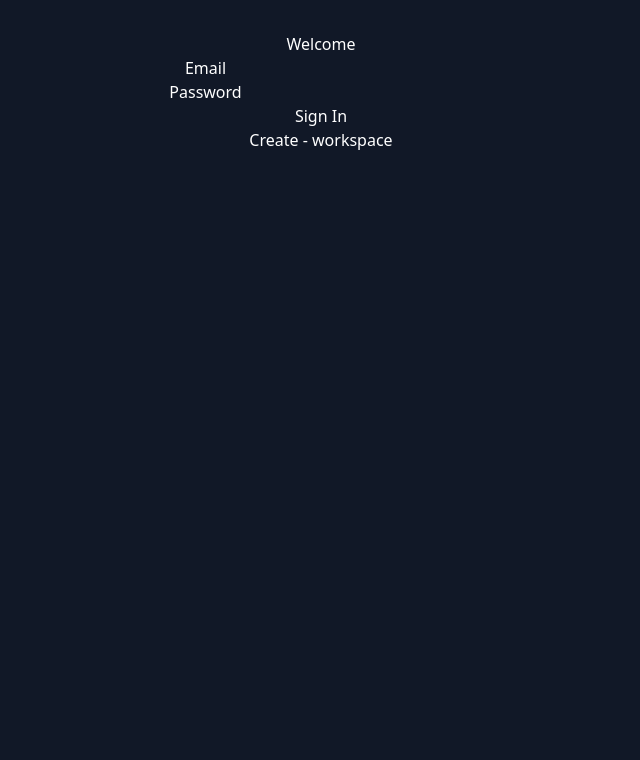
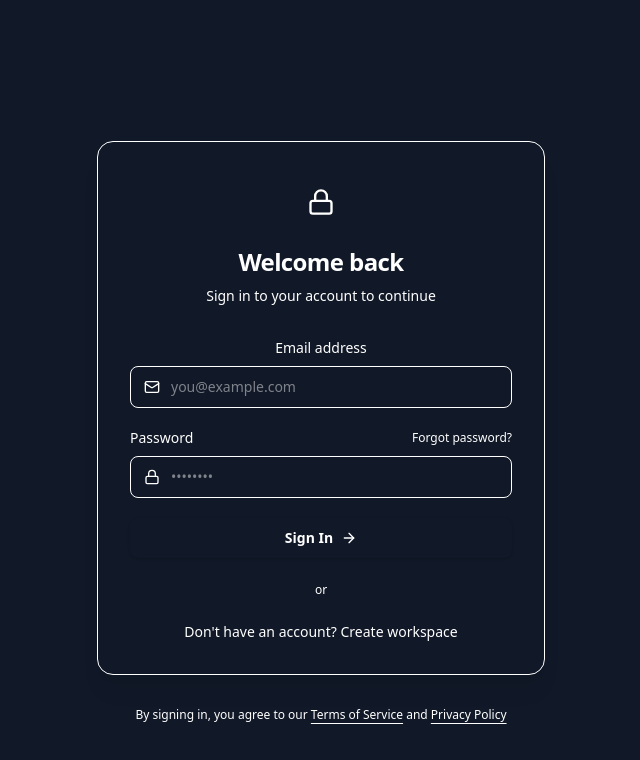
Before and after one commit to RIVINDUSANJULA/Viw, a React (Vite) app in the folder viw/: page /login in a window 1280 px wide. Shown: the top 760 px of the page, without its empty margins (319-959 px from the left). Built offline with nearby package versions, Linux system fonts and the light colour scheme.

Commit message:
Tailwind - Login

```diff
--- a/viw/package.json
+++ b/viw/package.json
@@ -12,6 +12,7 @@
   "dependencies": {
     "@supabase/supabase-js": "^2.98.0",
     "@tailwindcss/vite": "^4.2.1",
+    "lucide-react": "^0.577.0",
     "react": "^19.2.0",
     "react-dom": "^19.2.0",
     "react-router-dom": "^7.13.1",
--- a/viw/src/pages/Login.tsx
+++ b/viw/src/pages/Login.tsx
@@ -1,6 +1,43 @@
-import React, { useState } from 'react'
-import { Link, useNavigate } from 'react-router-dom';
+import React, { createContext, useContext, useEffect, useState, type ReactNode } from 'react'
+import { useNavigate } from 'react-router-dom';
 import { supabase } from '../lib/supabase';
+
+import {ArrowRight, Lock , Mail} from "lucide-react"
+
+type Theme = "light" | "dark"
+
+interface ThemeContextType {
+  theme: Theme
+  toggleTheme: () => void
+}
+
+const ThemeContext = createContext<ThemeContextType | undefined>(undefined)
+
+export function ThemeProvider({ children }: { children: ReactNode }) {
+  const [theme, setTheme] = useState<Theme>(() => {
+    const savedTheme = localStorage.getItem("app-theme") as Theme;
+    return savedTheme || "dark";
+  });
+
+  useEffect(() => {
+    document.documentElement.classList.remove("light", "dark")
+    document.documentElement.classList.add(theme)
+    localStorage.setItem("app-theme", theme)
+  }, [theme])
+
+  const toggleTheme = () => {
+    setTheme((prevTheme) => (prevTheme === "light" ? "dark" : "light"))
+  }
+
+  return <ThemeContext.Provider value={{ theme, toggleTheme }}>{children}</ThemeContext.Provider>
+}
+
+// eslint-disable-next-line react-refresh/only-export-components
+export function useTheme() {
+  const context = useContext(ThemeContext)
+  if (!context) throw new Error("useTheme must be used within a ThemeProvider")
+  return context
+}
 
 export default function Login() {
 
@@ -39,41 +76,168 @@ export default function Login() {
     setLoading(false);
   };
 
+
   return (
-    <div>
-        <div>
-            Welcome
-            {error && <div>{error}</div>}
 
-            <form onSubmit={handleLogin}>
-                <div>
-                    <label>Email</label>
+    <div className="min-h-screen w-full flex items-center justify-center bg-background p-4 transition-colors duration-300">
+      <div className="absolute inset-0 bg-[linear-gradient(to_right,var(--border)_1px,transparent_1px),linear-gradient(to_bottom,var(--border)_1px,transparent_1px)] bg-[size:4rem_4rem] opacity-30" />
+
+      <div className="relative w-full max-w-md">
+
+
+
+
+
+        <div className="rounded-2xl border border-border bg-card p-8 shadow-xl shadow-black/5 dark:shadow-black/20">
+          <div className="mb-8 text-center">
+            <div className="mx-auto mb-4 flex h-14 w-14 items-center justify-center rounded-xl bg-primary">
+              <Lock className="h-7 w-7 text-primary-foreground" />
+            </div>
+            <h1 className="text-2xl font-bold tracking-tight text-foreground">Welcome back</h1>
+            <p className="mt-2 text-sm text-muted-foreground">Sign in to your account to continue</p>
+          </div>
+
+          {error && (
+            <div className="mb-6 rounded-lg border border-destructive/20 bg-destructive/10 px-4 py-3 text-sm text-destructive">
+              {error}
+            </div>
+          )}
+
+
+
+
+          <form onSubmit={handleLogin} className="space-y-5">
+            <div className="space-y-2">
+              <label htmlFor="email" className="block text-sm font-medium text-foreground">
+                Email address
+              </label>
+              <div className="relative">
+                <div className="pointer-events-none absolute inset-y-0 left-0 flex items-center pl-3.5">
+                  <Mail className="h-4 w-4 text-muted-foreground" />
+                </div>
                 <input
+                  id="email"
                   type="email"
                   value={email}
                   onChange={(e) => setEmail(e.target.value)}
                   required
+                  placeholder="you@example.com"
+                  className="block w-full rounded-lg border border-input bg-background py-2.5 pl-10 pr-4 text-sm text-foreground placeholder:text-muted-foreground transition-colors duration-200 focus:border-ring focus:outline-none focus:ring-2 focus:ring-ring/20"
                 />
               </div>
-                <div>
-                    <label>Password</label>
+            </div>
+
+
+
+            <div className="space-y-2">
+              <div className="flex items-center justify-between">
+                <label htmlFor="password" className="block text-sm font-medium text-foreground">
+                  Password
+                </label>
+                <a
+                  href="#"
+                  className="text-xs font-medium text-muted-foreground transition-colors hover:text-foreground"
+                >
+                  Forgot password?
+                </a>
+              </div>
+              <div className="relative">
+                <div className="pointer-events-none absolute inset-y-0 left-0 flex items-center pl-3.5">
+                  <Lock className="h-4 w-4 text-muted-foreground" />
+                </div>
                 <input
+                  id="password"
                   type="password"
                   value={password}
                   onChange={(e) => setPassword(e.target.value)}
                   required
+                  placeholder="••••••••"
+                  className="block w-full rounded-lg border border-input bg-background py-2.5 pl-10 pr-4 text-sm text-foreground placeholder:text-muted-foreground transition-colors duration-200 focus:border-ring focus:outline-none focus:ring-2 focus:ring-ring/20"
                 />
               </div>
+            </div>
+
+
             <button
               type="submit"
               disabled={loading}
+              className="group relative flex w-full items-center justify-center gap-2 rounded-lg bg-primary px-4 py-2.5 text-sm font-semibold text-primary-foreground shadow-sm transition-all duration-200 hover:bg-primary/90 hover:shadow-md focus:outline-none focus:ring-2 focus:ring-ring focus:ring-offset-2 focus:ring-offset-background disabled:cursor-not-allowed disabled:opacity-60"
             >
-                    {loading ? "Signing in..." : "Sign In"}
+              {loading ? (
+                <>
+                  <svg
+                    className="h-4 w-4 animate-spin"
+                    xmlns="http://www.w3.org/2000/svg"
+                    fill="none"
+                    viewBox="0 0 24 24"
+                  >
+                    <circle
+                      className="opacity-25"
+                      cx="12"
+                      cy="12"
+                      r="10"
+                      stroke="currentColor"
+                      strokeWidth="4"
+                    />
+                    <path
+                      className="opacity-75"
+                      fill="currentColor"
+                      d="M4 12a8 8 0 018-8V0C5.373 0 0 5.373 0 12h4zm2 5.291A7.962 7.962 0 014 12H0c0 3.042 1.135 5.824 3 7.938l3-2.647z"
+                    />
+                  </svg>
+                  <span>Signing in...</span>
+                </>
+              ) : (
+                <>
+                  <span>Sign In</span>
+                  <ArrowRight className="h-4 w-4 transition-transform group-hover:translate-x-0.5" />
+                </>
+              )}
             </button>
           </form>
-                <div>
-                    <Link to="/register">Create - workspace</Link>
+
+
+
+
+
+
+          <div className="my-6 flex items-center gap-4">
+            <div className="h-px flex-1 bg-border" />
+            <span className="text-xs text-muted-foreground">or</span>
+            <div className="h-px flex-1 bg-border" />
           </div>
+
+
+
+
+
+          <div className="text-center">
+            <p className="text-sm text-muted-foreground">
+              {"Don't have an account? "}
+              <a
+                href="/register"
+                className="font-medium text-foreground underline-offset-4 transition-colors hover:underline"
+              >
+                Create workspace
+              </a>
+            </p>
+          </div>
+        </div>
+
+
+
+
+
+        <p className="mt-8 text-center text-xs text-muted-foreground">
+          By signing in, you agree to our{" "}
+          <a href="#" className="underline underline-offset-4 hover:text-foreground">
+            Terms of Service
+          </a>{" "}
+          and{" "}
+          <a href="#" className="underline underline-offset-4 hover:text-foreground">
+            Privacy Policy
+          </a>
+        </p>
       </div>
     </div>
   )
```
Also changed, not shown: 1 other file (tests, documents, lock files or other folders). Lines whose indentation alone changed are shown as unchanged.
